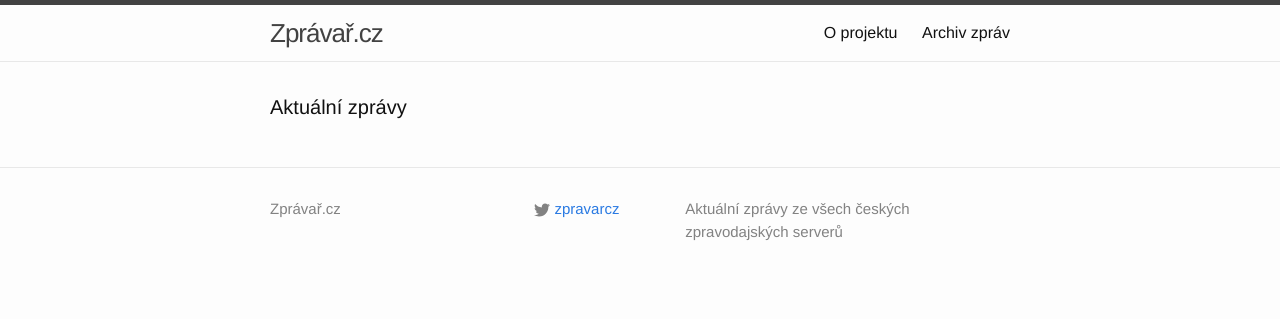
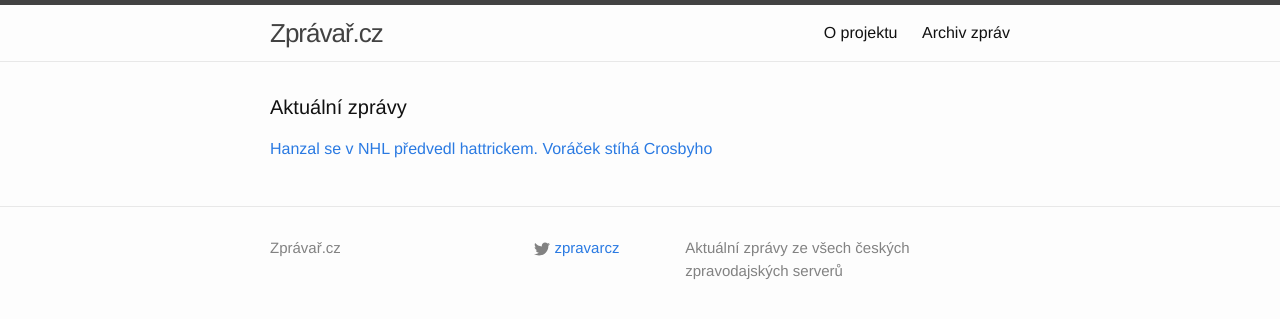
Before and after one commit to adliska/zpravar, a Jekyll site: the page built from index.html, in a window 1280 px wide. Shown: the top 319 px of the page. Built offline with Jekyll 4.4.1, drawn with Linux system fonts in a browser that asks for light colours.

Commit message:
zpravar news update

```diff
--- a/index.html
+++ b/index.html
@@ -5,4 +5,11 @@ layout: default
 <div class="home">
     <h1 class="page-heading">Aktuální zprávy</h1>
 
-</div>
+<p><a href="javascript:;" onclick="toggle_visibility('zpravy0')">Hanzal se v NHL předvedl hattrickem. Voráček stíhá Crosbyho</a></p>
+<div id="zpravy0" style="display:none">
+<ul>
+<li><a href=http://www.rozhlas.cz/_zprava/hanzal-se-v-nhl-predvedl-hattrickem-voracek-stiha-crosbyho--1421023>Hanzal se v NHL předvedl hattrickem. Voráček stíhá Crosbyho - www.rozhlas.cz</a></li>
+<li><a href=http://www.denik.cz/hokej/hanzal-zazaril-v-nhl-hattrickem-voracek-opet-bodoval-20141115.html>Hanzal zazářil v NHL hattrickem, Voráček opět bodoval - www.denik.cz</a></li>
+<li><a href=http://www.sportovninoviny.cz/zpravy/hanzal-zazaril-v-nhl-hattrickem-voracek-opet-bodoval/1147635>Hanzal zazářil v NHL hattrickem, Voráček opět bodoval - www.sportovninoviny.cz</a></li>
+</ul>
+</div></div>
```
